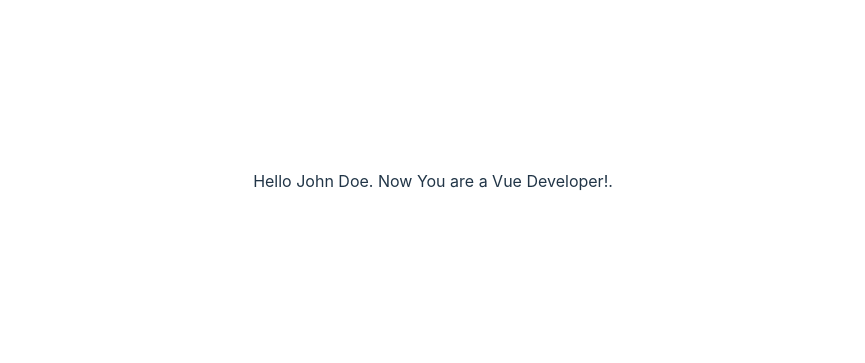
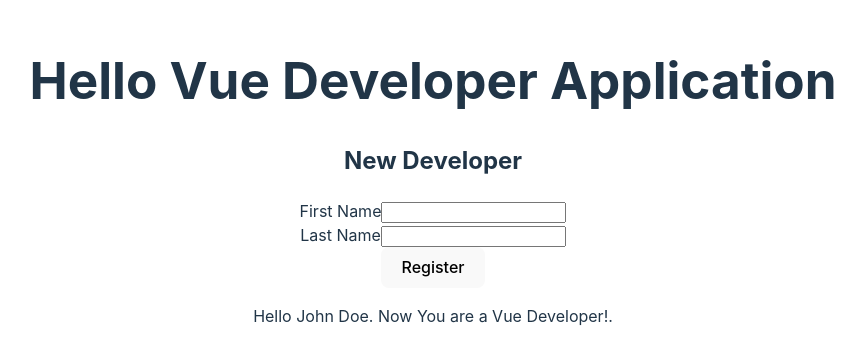
Before and after one commit to upc-pre-202302-si730-sw52/hello-vue-developer, a Vue app: page / in a window 1280 px wide. Shown: the part 219-582 px from the top of the page, without its empty margins (207-1072 px from the left). Built offline with nearby package versions, Linux system fonts and the light colour scheme.

Commit message:
feat(register-developer): added register developer component.

```diff
--- a/src/App.vue
+++ b/src/App.vue
@@ -1,7 +1,10 @@
 <script setup>
 import Welcome from "./welcoming/components/welcome.component.vue";
+import RegisterDeveloper from "./welcoming/components/register-developer.component.vue";
 </script>
 
 <template>
+  <h1>Hello Vue Developer Application</h1>
+  <register-developer />
   <welcome first-name="John" last-name="Doe" />
 </template>
--- /dev/null
+++ b/src/welcoming/components/register-developer.component.vue
@@ -0,0 +1,43 @@
+<script>
+export default {
+  name: "register-developer",
+  data() {
+    return {
+      firstName: '',
+      lastName: ''
+    }
+  },
+  methods: {
+    onSubmit() {
+      console.log("Registering developer");
+      this.$emit("developer-registered", {
+        firstName: this.firstName,
+        lastName: this.lastName
+      });
+    }
+  }
+}
+</script>
+
+<template>
+  <div>
+    <h2>New Developer</h2>
+    <div>
+      <form @submit.prevent="onSubmit">
+        <div>
+          <label for="firstName">First Name</label>
+          <input type="text" id="firstName" v-model="firstName" required/>
+        </div>
+        <div>
+          <label for="lastName">Last Name</label>
+          <input type="text" id="lastName" v-model="lastName" required/>
+        </div>
+        <div>
+          <button type="submit">Register</button>
+        </div>
+      </form>
+
+    </div>
+  </div>
+
+</template>
```
